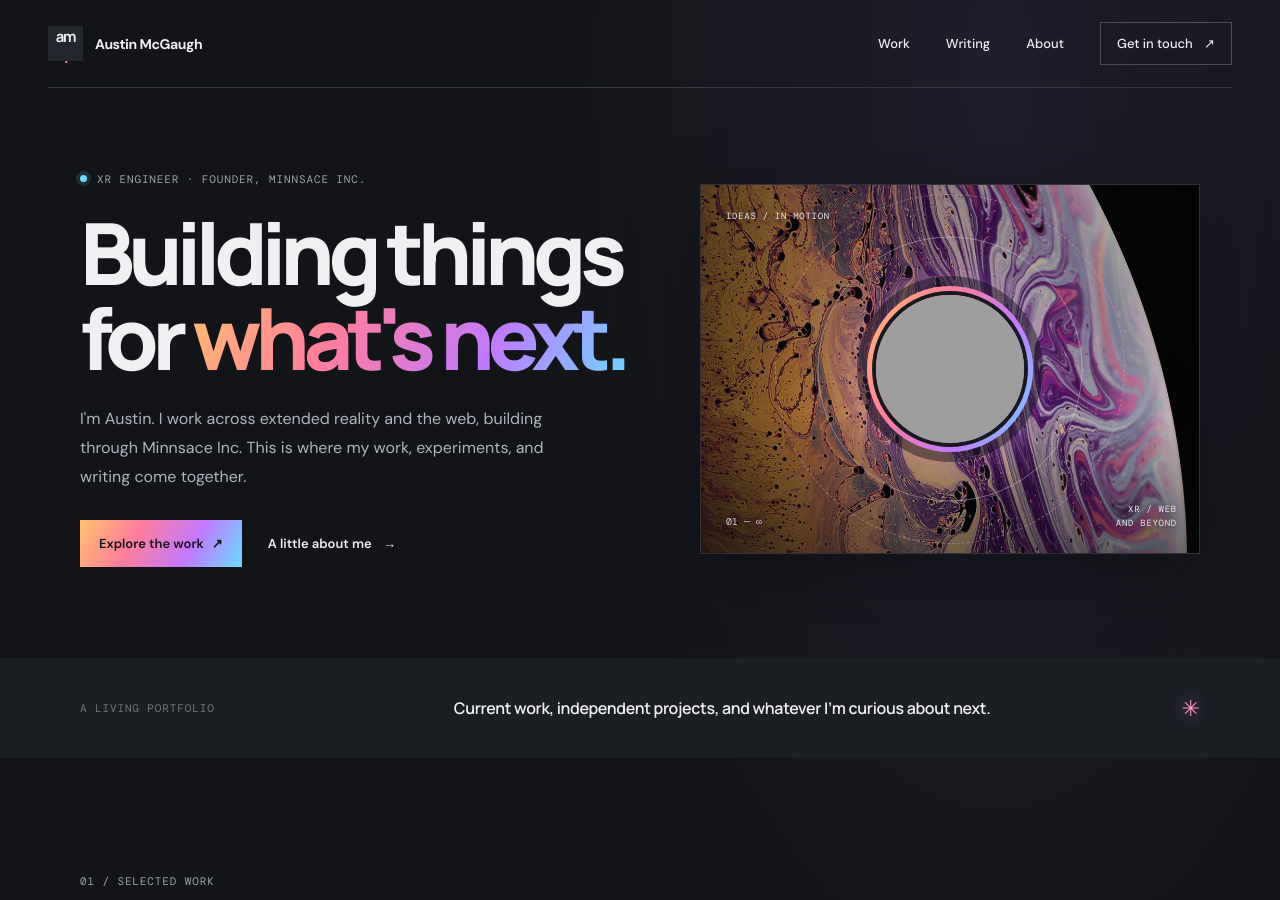
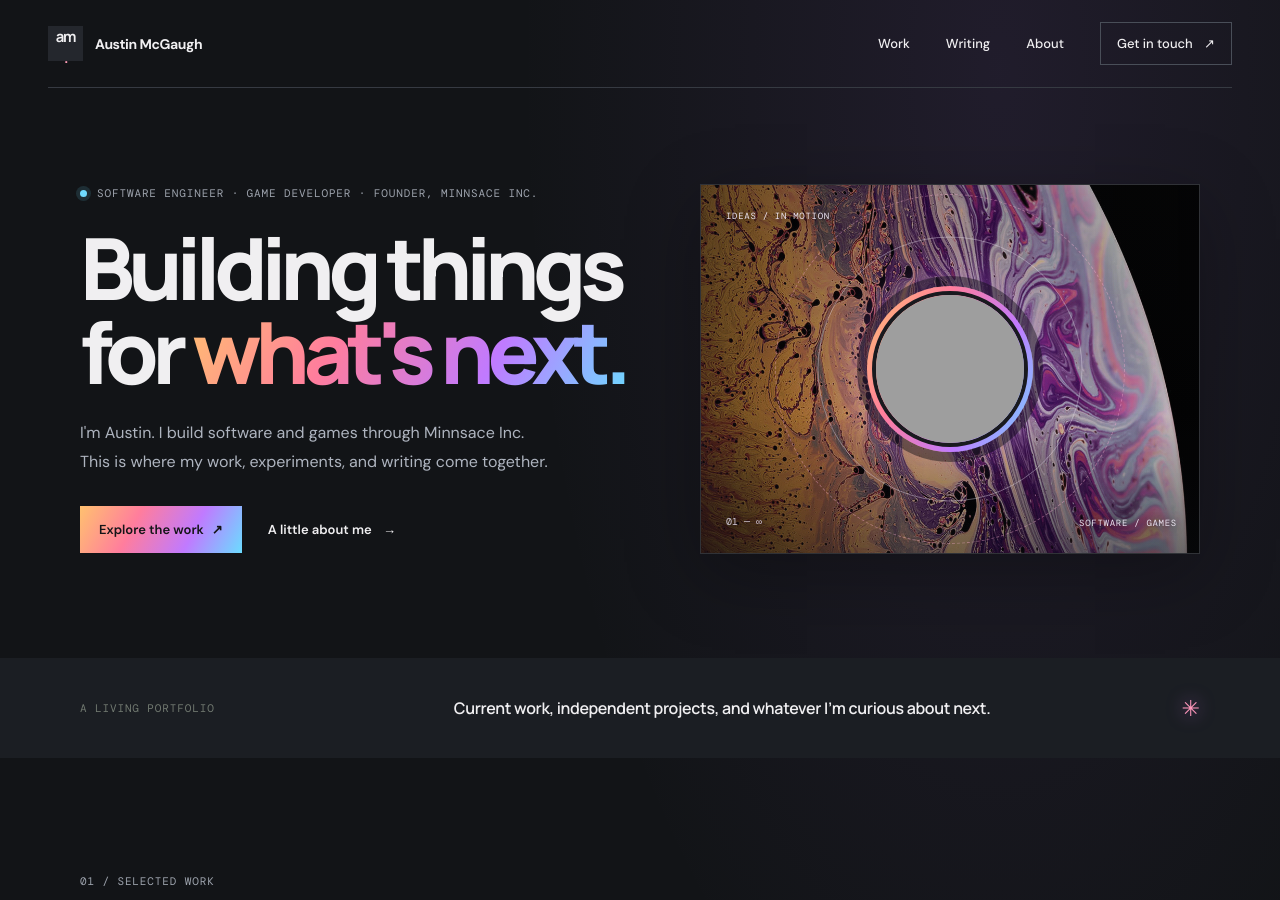
Before and after one commit to minnsace/austinmcgaugh.com, a Jekyll site: the page built from index.html, in a window 1280 px wide and 900 px high. Built offline with Jekyll 4.4.1, drawn with Linux system fonts in a browser that asks for light colours; grey boxes are pictures that could not be loaded.

Commit message:
Update site focus to software and games
Co-authored-by: Copilot App <223556219+Copilot@users.noreply.github.com>

```diff
--- a/_config.yml
+++ b/_config.yml
@@ -1,6 +1,6 @@
 title: Austin McGaugh
 email: contact@austinmcgaugh.com
-description: Personal site of Austin McGaugh, XR engineer and founder of Minnsace Inc.
+description: Personal site of Austin McGaugh, software engineer and founder of Minnsace Inc.
 url: https://austinmcgaugh.com
 baseurl: ""
 markdown: kramdown
--- a/index.html
+++ b/index.html
@@ -1,13 +1,13 @@
 ---
 layout: default
 title: null
-description: Austin McGaugh is an XR engineer and founder of Minnsace Inc. Explore current work, FreeSnakeGame.com, and writing.
+description: Austin McGaugh is a software engineer, game developer, and founder of Minnsace Inc. Explore current work, FreeSnakeGame.com, and writing.
 ---
 <section class="hero section-wrap">
   <div class="hero-copy">
-    <p class="eyebrow"><span class="status-dot"></span> XR engineer · Founder, Minnsace Inc.</p>
+    <p class="eyebrow"><span class="status-dot"></span> Software engineer · Game developer · Founder, Minnsace Inc.</p>
     <h1>Building things<br>for <span class="text-accent">what's next.</span></h1>
-    <p class="hero-intro">I'm Austin. I work across extended reality and the web, building through Minnsace Inc. This is where my work, experiments, and writing come together.</p>
+    <p class="hero-intro">I'm Austin. I build software and games through Minnsace Inc. This is where my work, experiments, and writing come together.</p>
     <div class="hero-actions">
       <a class="button button-dark" href="{{ '/work/' | relative_url }}">Explore the work <span aria-hidden="true">↗</span></a>
       <a class="text-link" href="{{ '/about/' | relative_url }}">A little about me <span aria-hidden="true">→</span></a>
@@ -20,7 +20,7 @@ description: Austin McGaugh is an XR engineer and founder of Minnsace Inc. Explo
     <div class="art-orbit orbit-two"></div>
     <div class="portrait-frame"><img src="{{ '/assets/images/austin-mcgaugh.png' | relative_url }}" alt="Portrait of Austin McGaugh"></div>
     <span class="art-label label-top">IDEAS / IN MOTION</span>
-    <span class="art-label label-side">XR / WEB<br>AND BEYOND</span>
+    <span class="art-label label-side">SOFTWARE / GAMES</span>
     <span class="art-index">01 — ∞</span>
   </div>
 </section>
```
Also changed, not shown: about.md (+2 -2 lines).
